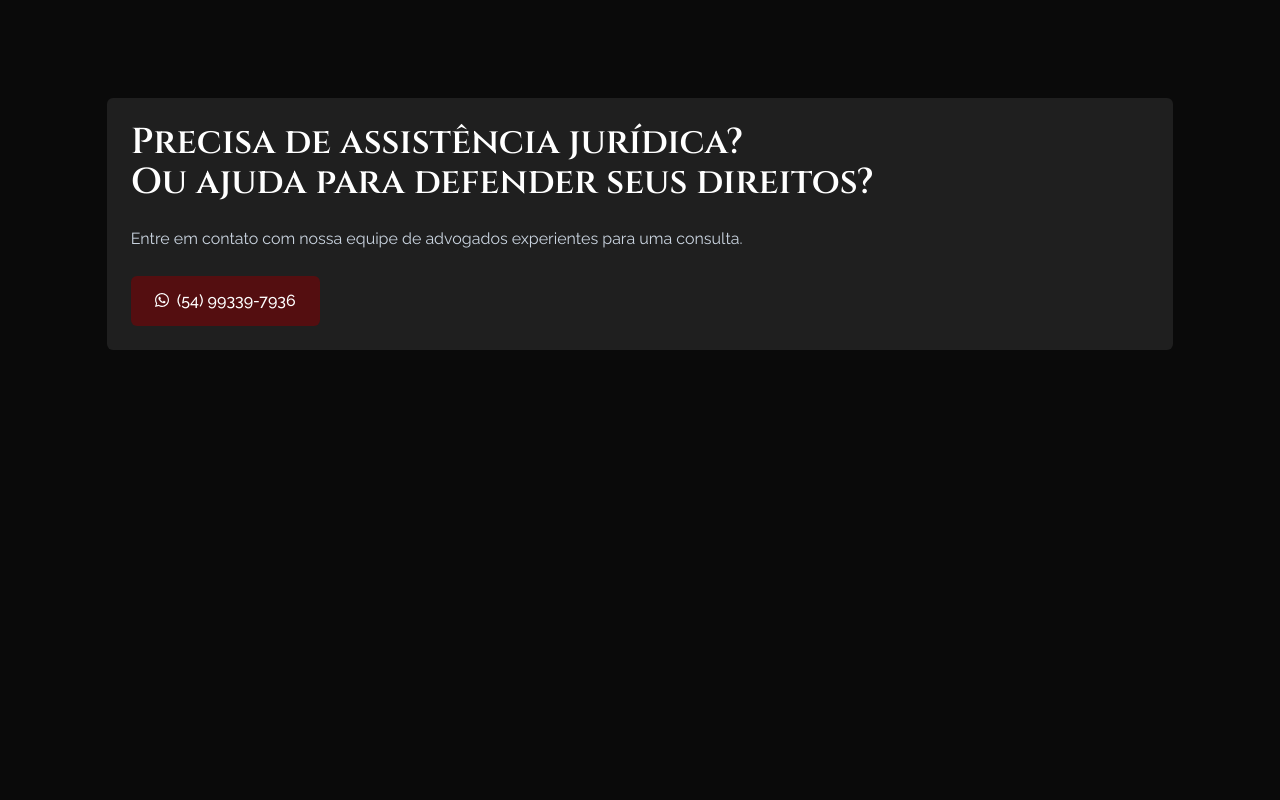
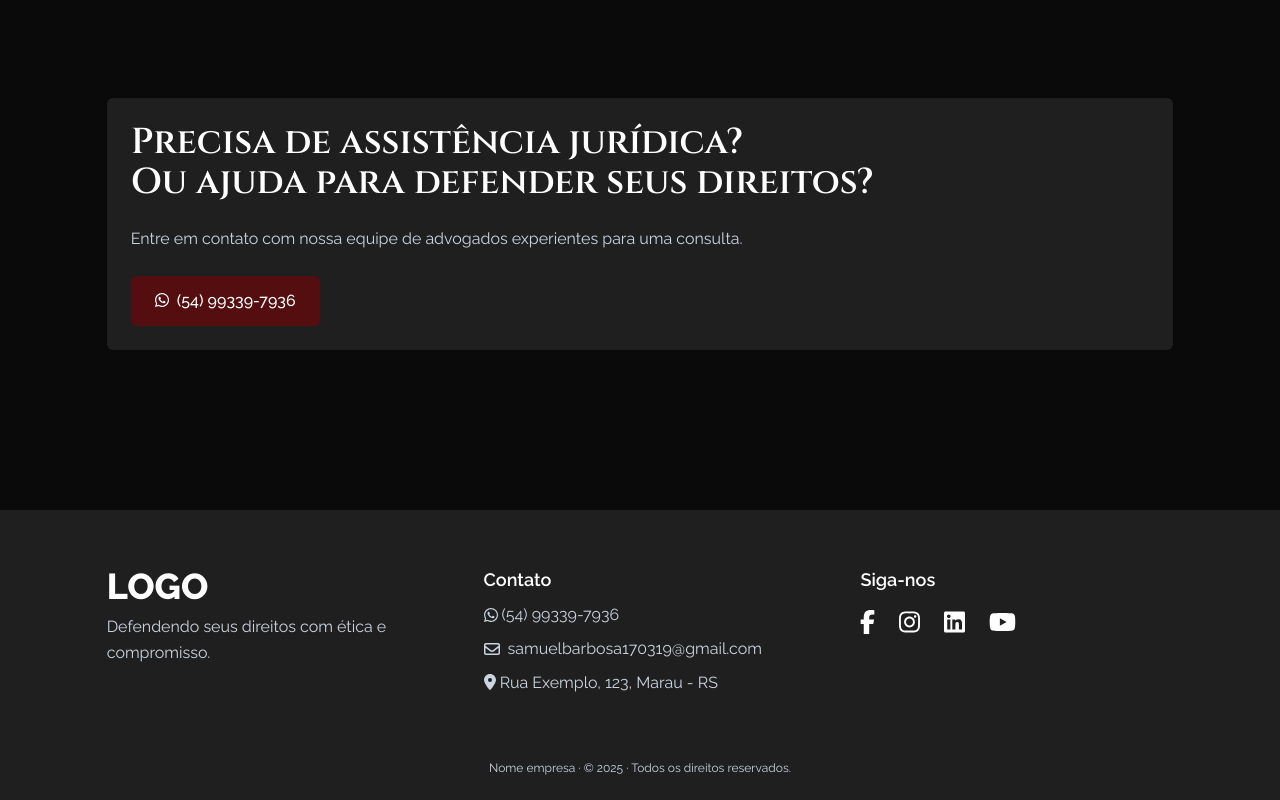
Before and after one commit to DevSamuelBarbosa/templateadv, a Next.js app: page / in a window 1280 px wide. Shown: the part 3429-4229 px from the top of the page. Before the commit the page ends 3939 px from the top, so only its background shows below. Built offline with nearby package versions, Linux system fonts and the light colour scheme.

Commit message:
Feat: Footer

```diff
--- a/src/app/layout.tsx
+++ b/src/app/layout.tsx
@@ -8,6 +8,7 @@ config.autoAddCss = false
 const pathPrefix = process.env.NEXT_PUBLIC_APP_ENVIRONMENT === 'development' ? '' : '/templateadv';
 
 import Header from '@/components/Header';
+import Footer from "@/components/Footer";
 
 const ralewaySans = Raleway({
   variable: "--font-raleway-sans",
@@ -47,6 +48,7 @@ export default function RootLayout({
       <body className={`${ralewaySans.variable} ${cinzelSans.variable} antialiased`}>
         <Header/>
         {children}
+        <Footer/>
       </body>
     </html>
   );
--- /dev/null
+++ b/src/components/Footer.tsx
@@ -0,0 +1,63 @@
+import { FontAwesomeIcon } from "@fortawesome/react-fontawesome";
+import { faWhatsapp, faFacebookF, faInstagram, faLinkedin, faYoutube } from "@fortawesome/free-brands-svg-icons";
+import { faEnvelope } from "@fortawesome/free-regular-svg-icons";
+import { faLocationDot } from "@fortawesome/free-solid-svg-icons";
+import Link from 'next/link';
+
+export default function Footer() {
+	return (
+		<footer className="bg-quinary">
+			<div className="container mx-auto flex flex-col justify-center items-center gap-10 py-12 px-8 sm:pt-14 sm:pb-6 sm:px-0">
+				<div className="w-full xl:w-5/6 grid md:grid-cols-3 gap-16">
+					<div className="flex flex-col gap-4 md:gap-2 text-center md:text-left">
+						<a href="/" className="text-4xl font-extrabold text-white">LOGO</a>
+						<p className="text-slate-300 text-center md:text-left text-md leading-relaxed">
+							Defendendo seus direitos com ética e compromisso.
+						</p>
+					</div>
+
+					<div className="flex flex-col gap-4 md:gap-2 text-center md:text-left">
+						<h3 className="text-xl md:text-lg font-semibold text-white">Contato</h3>
+						<Link href="https://api.whatsapp.com/send?phone=5554993397936" target="_blank" className="flex md:hidden items-center gap-1 hover:text-slate-400 transition-colors">
+							<FontAwesomeIcon icon={faWhatsapp} /> (54) 99339-7936
+						</Link>
+						<Link href="https://web.whatsapp.com/send?phone=5554993397936" target="_blank" className="hidden md:flex items-center gap-1 text-slate-300 text-left text-md leading-relaxed hover:text-slate-400 transition-colors">
+							<FontAwesomeIcon icon={faWhatsapp} /> (54) 99339-7936
+						</Link>
+						<Link href="https://mailto:samuelbarbosa170319@gmail.com" className="flex md:hidden items-center gap-2 text-slate-300 text-left text-md leading-relaxed">
+							<FontAwesomeIcon icon={faEnvelope} /> samuelbarbosa170319@gmail.com
+						</Link>
+						<Link href="https://mail.google.com/mail/u/0/?fs=1&to=samuelbarbosa170319@gmail.com&tf=cm" target="_blank" className="hidden md:flex items-center gap-2 text-slate-300 text-left text-md leading-relaxed hover:text-slate-400 transition-colors">
+							<FontAwesomeIcon icon={faEnvelope} /> samuelbarbosa170319@gmail.com
+						</Link>
+						<p className="text-slate-300 text-left text-md leading-relaxed">
+							<FontAwesomeIcon icon={faLocationDot} />  Rua Exemplo, 123, Marau - RS
+						</p>
+					</div>
+
+					<div className="flex flex-col gap-4 md:gap-2 text-center md:text-left text-white">
+						<h3 className="text-xl md:text-lg font-semibold">Siga-nos</h3>
+						<div className="flex flex-row justify-center md:justify-start gap-10 md:gap-6 mt-2">
+							<Link href="https://facebook.com" target="_blank" aria-label="Facebook" className="hover:text-slate-400 transition-colors">
+								<FontAwesomeIcon icon={faFacebookF} className="text-2xl" />
+							</Link>
+							<Link href="https://instagram.com" target="_blank" aria-label="Instagram" className="hover:text-slate-400 transition-colors">
+								<FontAwesomeIcon icon={faInstagram} className="text-2xl" />
+							</Link>
+							<Link href="https://linkedin.com" target="_blank" aria-label="LinkedIn" className="hover:text-slate-400 transition-colors">
+								<FontAwesomeIcon icon={faLinkedin} className="text-2xl" />
+							</Link>
+							<Link href="https://youtube.com" target="_blank" aria-label="Youtube" className="hover:text-slate-400 transition-colors">
+								<FontAwesomeIcon icon={faYoutube} className="text-2xl" />
+							</Link>
+						</div>
+					</div>
+				</div>
+
+				<p className="text-slate-300 text-xs text-center mt-6">
+					Nome empresa · © {new Date().getFullYear()} · Todos os direitos reservados.
+				</p>
+			</div>
+		</footer>
+	);
+}
--- a/src/components/SectionContato.tsx
+++ b/src/components/SectionContato.tsx
@@ -11,11 +11,11 @@ export default function SectionContato() {
 						Precisa de assistência jurídica?<br />Ou ajuda para defender seus direitos?
 					</h3>
 					<p className="text-slate-300 text-left text-base leading-relaxed">Entre em contato com nossa equipe de advogados experientes para uma consulta.</p>
-					<Link href="//web.whatsapp.com/send?phone=5554993397936" target="_blank" className="hidden md:block w-fit px-6 py-3 bg-primary rounded-md text-white font-medium text-left text-base leading-relaxed hover:bg-primaryDark transition duration-300">
+					<Link href="https://web.whatsapp.com/send?phone=5554993397936" target="_blank" className="hidden md:block w-fit px-6 py-3 bg-primary rounded-md text-white font-medium text-left text-base leading-relaxed hover:bg-primaryDark transition duration-300">
 						<FontAwesomeIcon icon={faWhatsapp} />&nbsp;&nbsp;(54) 99339-7936
 					</Link>
 
-					<Link href="//api.whatsapp.com/send?phone=5554993397936" target="_blank" className="block md:hidden w-full px-6 py-3 bg-primary rounded-md text-white font-medium text-center text-base leading-relaxed hover:bg-primaryDark transition duration-300">
+					<Link href="https://api.whatsapp.com/send?phone=5554993397936" target="_blank" className="block md:hidden w-full px-6 py-3 bg-primary rounded-md text-white font-medium text-center text-base leading-relaxed hover:bg-primaryDark transition duration-300">
 						<FontAwesomeIcon icon={faWhatsapp} />&nbsp;&nbsp;(54) 99339-7936
 					</Link>
 				</div>
```
